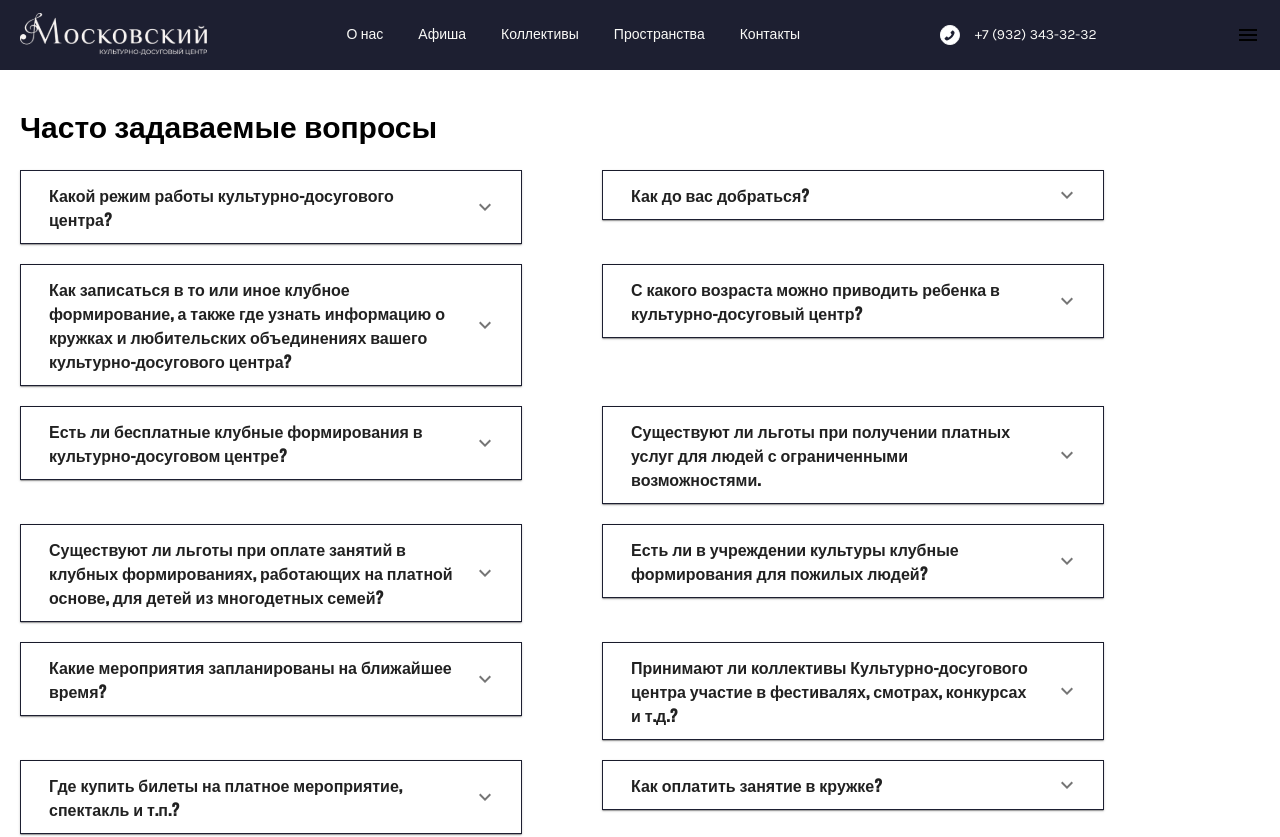
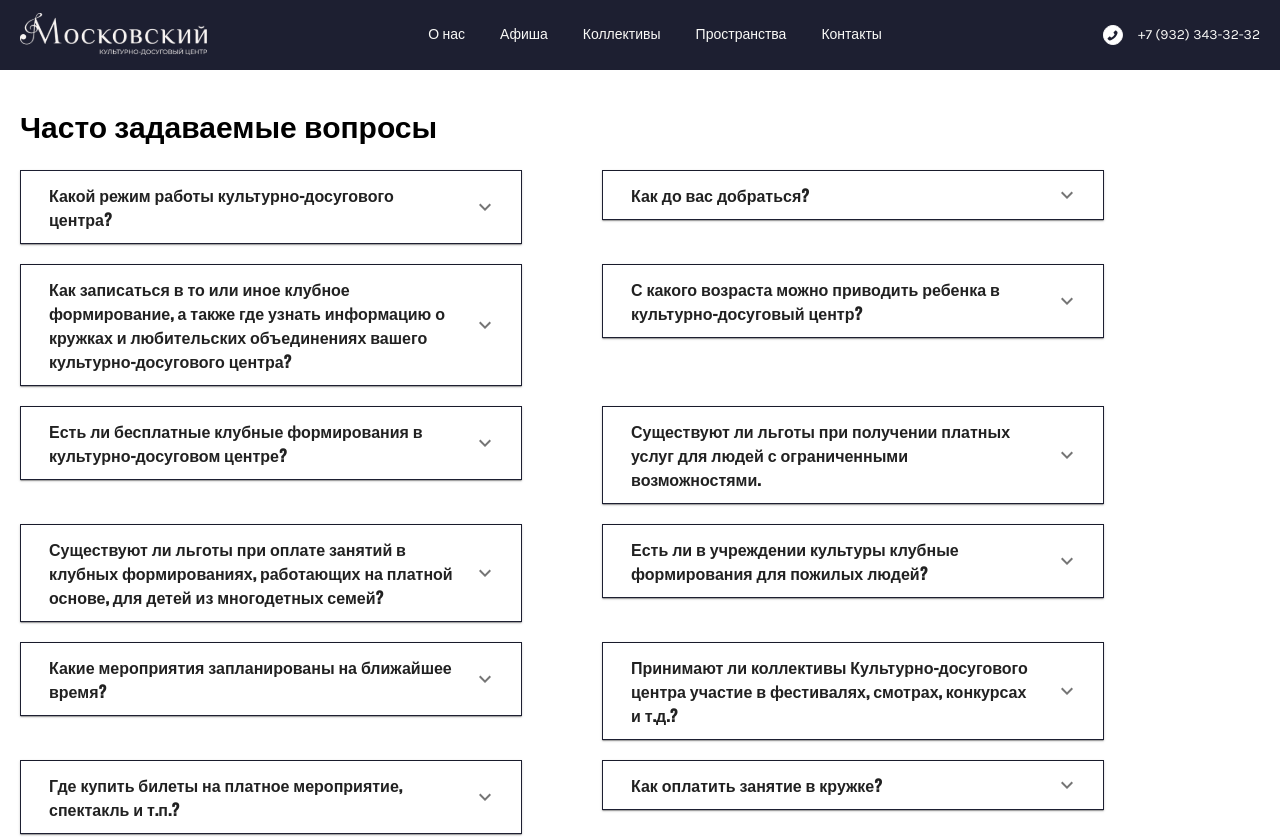
Before and after one commit to shumilina-polina/kdc, a Next.js app: page /faq in a window 1280 px wide. Shown: the top 837 px of the page. Built offline with nearby package versions, Linux system fonts and the light colour scheme; a web font is replaced by a local one.

Commit message:
fixed mobile header menu icon

```diff
--- a/Components/Header/Header.js
+++ b/Components/Header/Header.js
@@ -67,7 +67,9 @@ const Header = () => {
             <a className={s.link}>{phone}</a>
           </Link>
         </div>
-        <MenuIcon className={s.menuIcon} onClick={() => setOpen(true)} />
+        <div className={s.menuIcon}>
+          <MenuIcon onClick={() => setOpen(true)} />
+        </div>
       </Container>
 
       <div className={cn(s.mobileMenu, open ? s.show : null)}>
```
